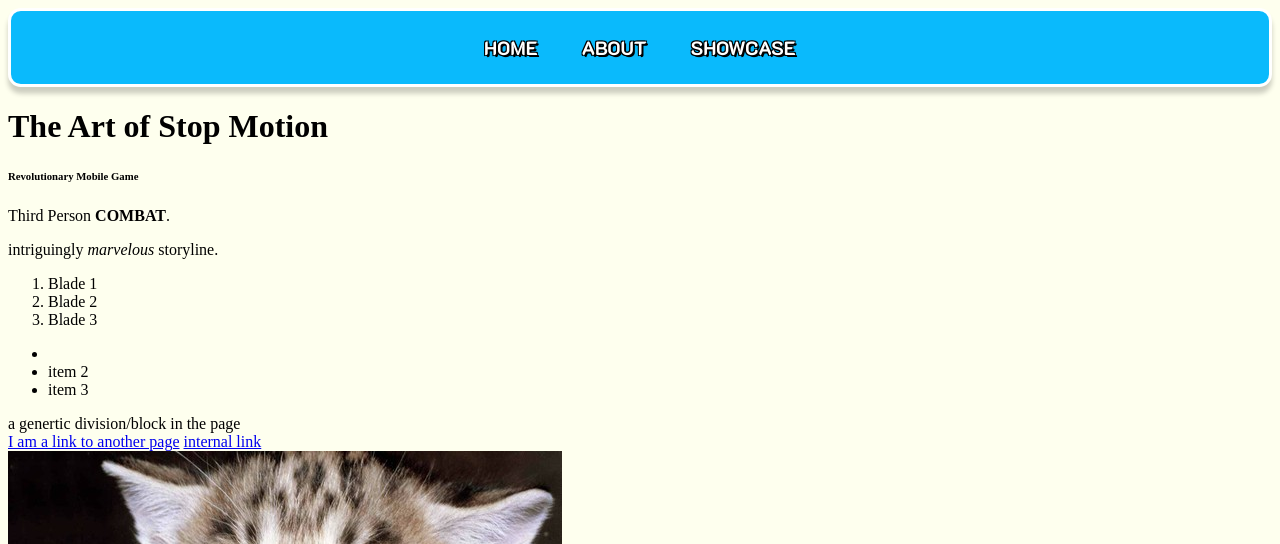
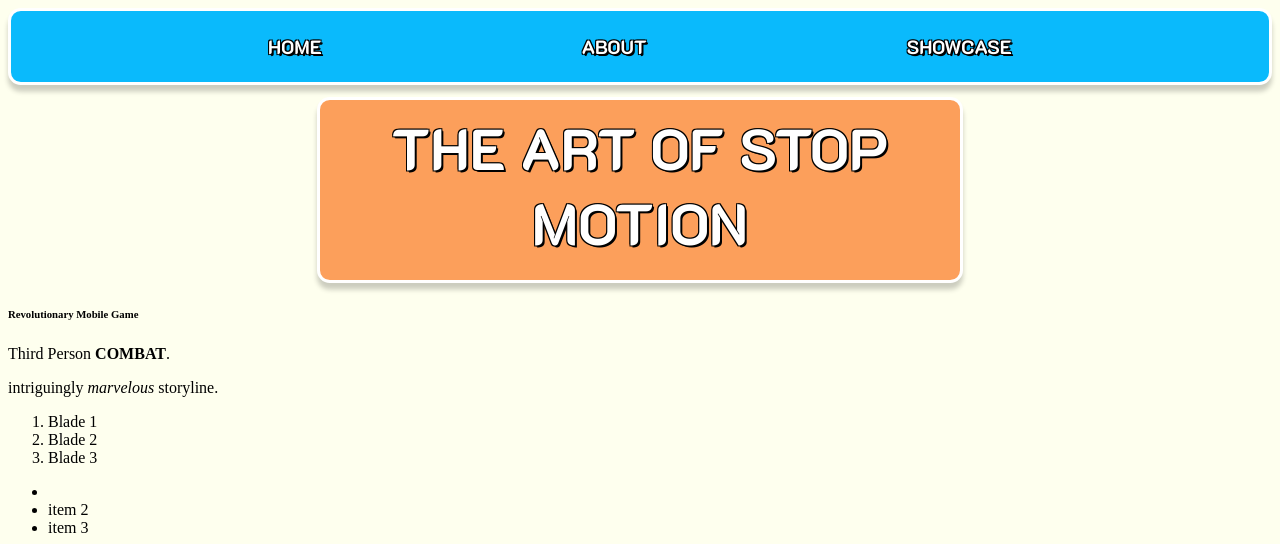
Before and after one commit to TheViision/TheViision.github.io, a plain HTML site: page index.html in a window 1280 px wide. Shown: the top 544 px of the page. Drawn offline with Linux system fonts and the light colour scheme.

Commit message:
Title Commit

```diff
--- a/css/landing.css
+++ b/css/landing.css
@@ -13,6 +13,8 @@ body{
 
 }
 
+/* NAVBAR CSS Start */
+
 #nav-bar {
     background-color: #0ABAFC;
     border: 0.25vw solid white;
@@ -20,6 +22,7 @@ body{
     text-align: center;
     border-radius: 1vw 1vw 1vw 1vw;
     box-shadow: 0 0.5vw 5px rgba(0,0,0,0.2);
+    margin-bottom: 1vw;
     /* position: fixed;
     width: 98.5vw; */
   }
@@ -34,25 +37,63 @@ body{
     display: inline;
   }
 
+    /* Stylize Text  */
   #nav-bar nav ul li a {
     display: inline-block;
     color: white;
     text-align: center;
-    padding: 14px 20px; /* Adjust padding to match your design */
+    padding: 1vw 10vw;
     text-decoration: none;
     font-family: K2D_BOLD;
     font-size: 1.5vw;
-    transition: background-color 0.3s; /* Smooth transition for hover effect */
-    border-radius: 1vw 1vw 1vw 1vw; /* Rounded corners at the bottom only */
+    transition: background-color 0.3s;
+    border-radius: 1vw 1vw 1vw 1vw;
     text-shadow:
-    2px 2px 0 #000,  /* Horizontal shadow */
-    -1px -1px 0 #000, /* Top-left shadow */
-    1px -1px 0 #000,  /* Top-right shadow */
-    -1px 1px 0 #000,  /* Bottom-left shadow */
-    1px 1px 0 #000;   /* Bottom-right shadow */
+    2px 2px 0 #000,
+    -1px -1px 0 #000,
+    1px -1px 0 #000,
+    -1px 1px 0 #000,
+    1px 1px 0 #000;
   }
 
+   /* Pages when hovered Darken and have Rounded Corners */
   #nav-bar nav ul li a:hover {
-    background-color: #0984c4; /* Darker blue shade for hover effect */
-    border-radius: 1vw 1vw 1vw 1vw; /* Rounded corners at the bottom only */
+    background-color: #0984c4;
+    border-radius: 1vw 1vw 1vw 1vw;
   }
+
+  /* NAVBAR CSS End*/
+
+
+/* Title CSS Start*/
+
+#title {
+    background-color: #FC9F5B;
+    border: 0.25vw solid white;
+    text-align: center;
+    border-radius: 1vw 1vw 1vw 1vw;
+    height: 14vw;
+    margin: auto;
+    width: 50vw;
+    box-shadow: 0 0.5vw 5px rgba(0,0,0,0.2);
+  }
+
+  #title h1 {
+    margin-top: 0.75vw;
+    display: inline-block;
+    color: white;
+    text-align: center;
+    text-decoration: none;
+    font-family: K2D_BOLD;
+    font-size: 4.5vw;
+    width: 45vw;
+    border-radius: 1vw 1vw 1vw 1vw;
+    text-shadow:
+    2px 2px 0 #000,
+    -1px -1px 0 #000,
+    1px -1px 0 #000,
+    -1px 1px 0 #000,
+    1px 1px 0 #000;
+}
+
+/* Title CSS End*/
--- a/index.html
+++ b/index.html
@@ -1,7 +1,7 @@
 <html>
 <!-- root of DOM -->
   <head>
-    <title>Infinity Blade</title>
+    <title>The Art of Stop Motion</title>
     <link rel="icon" href="images/motion_logo.svg">
     <link rel="stylesheet" href="css/landing.css">
 
@@ -23,11 +23,19 @@
        </div>
       </div>
 
-
-
     </header>
     <!-- All the content of the webpage -->
-    <h1>The Art of Stop Motion</h1>
+    <div id="Main Content">
+
+      <div id="title">
+        <h1>THE ART OF STOP MOTION</h1>
+      </div>
+
+      <div id="intro">
+        <p></p>
+      </div>
+
+    </div>
     <h6>Revolutionary Mobile Game</h6>
     <p>Third Person <b>COMBAT</b>.</p>
     <p>intriguingly <i>marvelous</i> storyline.</p>
```
